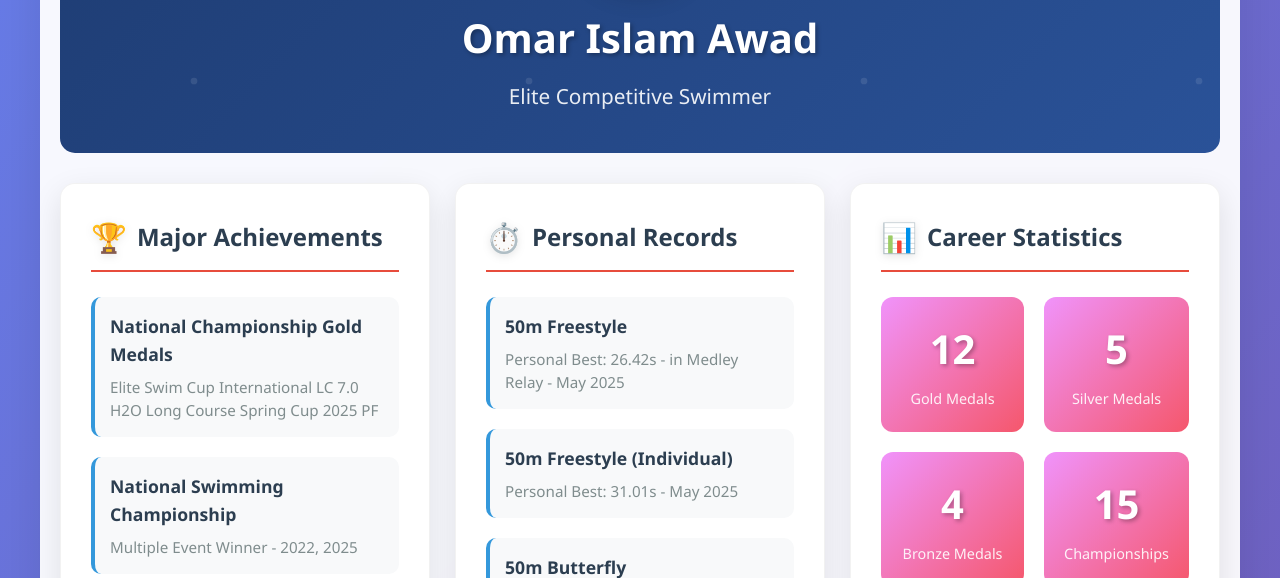
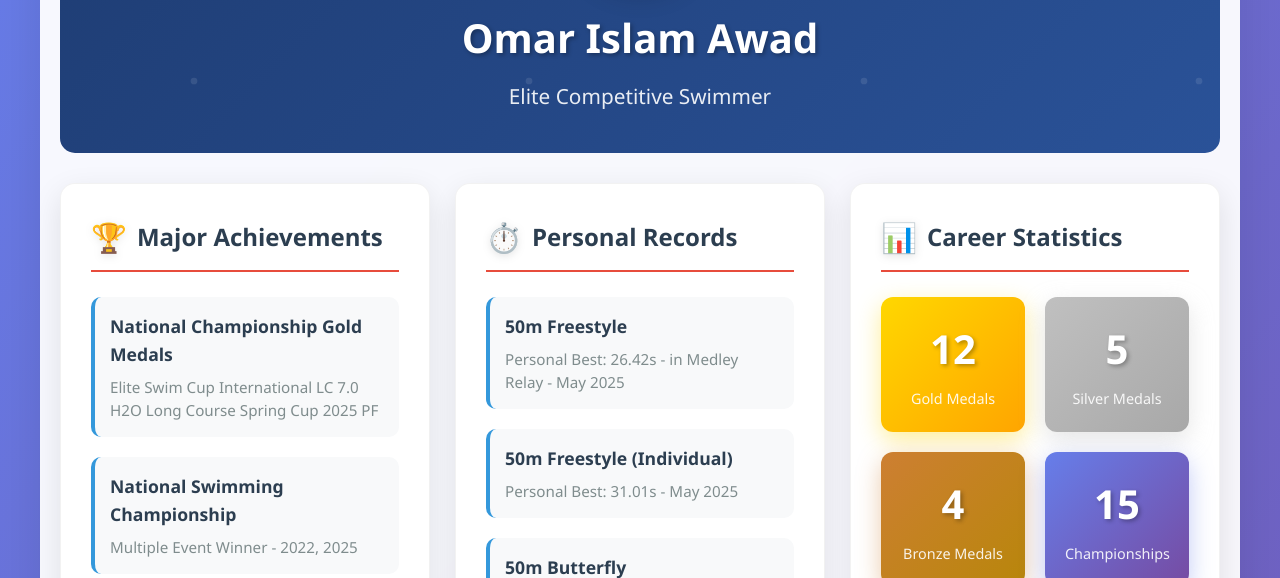
Before and after one commit to Eslamhassan81/omar-athlete-profile, a plain HTML site: page index.html in a window 1280 px wide. Shown: the part 222-800 px from the top of the page. Drawn offline with Linux system fonts and the light colour scheme.

Commit message:
index.html

```diff
--- a/index.html
+++ b/index.html
@@ -163,10 +163,54 @@
         .stat-item {
             text-align: center;
             padding: 20px;
-            background: linear-gradient(135deg, #f093fb 0%, #f5576c 100%);
             color: white;
             border-radius: 12px;
             transition: transform 0.3s ease;
+            position: relative;
+            overflow: hidden;
+        }
+
+        .stat-item.gold {
+            background: linear-gradient(135deg, #FFD700 0%, #FFA500 100%);
+            box-shadow: 0 8px 25px rgba(255, 215, 0, 0.4);
+        }
+
+        .stat-item.silver {
+            background: linear-gradient(135deg, #C0C0C0 0%, #A8A8A8 100%);
+            box-shadow: 0 8px 25px rgba(192, 192, 192, 0.4);
+        }
+
+        .stat-item.bronze {
+            background: linear-gradient(135deg, #CD7F32 0%, #B8860B 100%);
+            box-shadow: 0 8px 25px rgba(205, 127, 50, 0.4);
+        }
+
+        .stat-item.championships {
+            background: linear-gradient(135deg, #667eea 0%, #764ba2 100%);
+            box-shadow: 0 8px 25px rgba(102, 126, 234, 0.4);
+        }
+
+        .stat-item::before {
+            content: '';
+            position: absolute;
+            top: -50%;
+            left: -50%;
+            width: 200%;
+            height: 200%;
+            background: linear-gradient(45deg, transparent, rgba(255,255,255,0.2), transparent);
+            transform: rotate(45deg);
+            transition: all 0.5s ease;
+            opacity: 0;
+        }
+
+        .stat-item:hover::before {
+            animation: shine 0.8s ease-in-out;
+        }
+
+        @keyframes shine {
+            0% { transform: translateX(-100%) translateY(-100%) rotate(45deg); opacity: 0; }
+            50% { opacity: 1; }
+            100% { transform: translateX(100%) translateY(100%) rotate(45deg); opacity: 0; }
         }
 
         .stat-item:hover {
@@ -376,19 +420,19 @@
             <div class="card">
                 <h2><span class="icon">📊</span>Career Statistics</h2>
                 <div class="stats-grid">
-                    <div class="stat-item">
+                    <div class="stat-item gold">
                         <span class="stat-number">12</span>
                         <span class="stat-label">Gold Medals</span>
                     </div>
-                    <div class="stat-item">
+                    <div class="stat-item silver">
                         <span class="stat-number">5</span>
                         <span class="stat-label">Silver Medals</span>
                     </div>
-                    <div class="stat-item">
+                    <div class="stat-item bronze">
                         <span class="stat-number">4</span>
                         <span class="stat-label">Bronze Medals</span>
                     </div>
-                    <div class="stat-item">
+                    <div class="stat-item championships">
                         <span class="stat-number">15</span>
                         <span class="stat-label">Championships</span>
                     </div>
```
